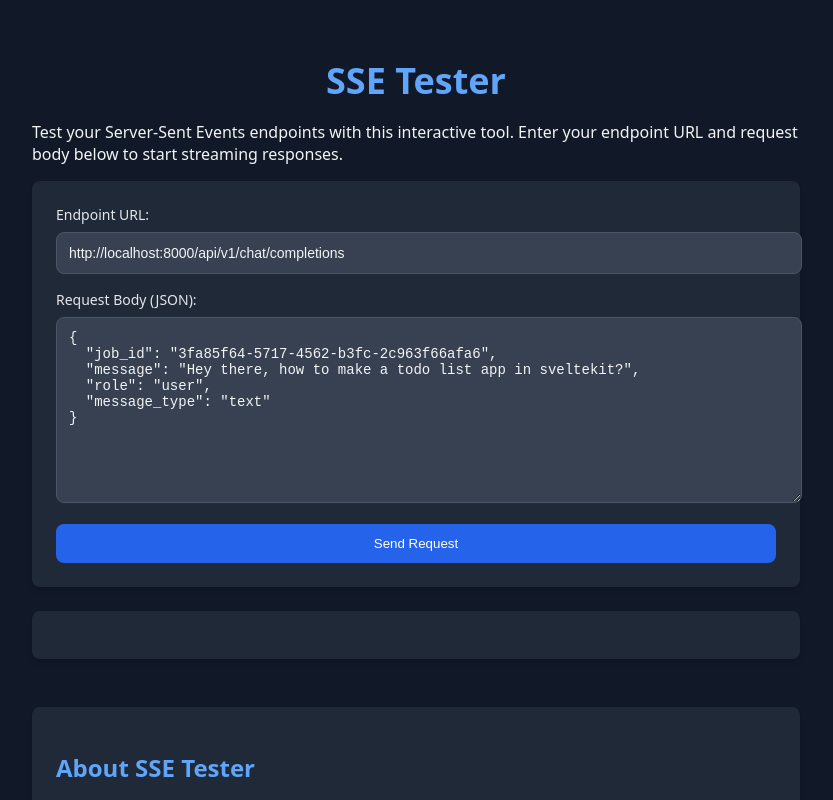
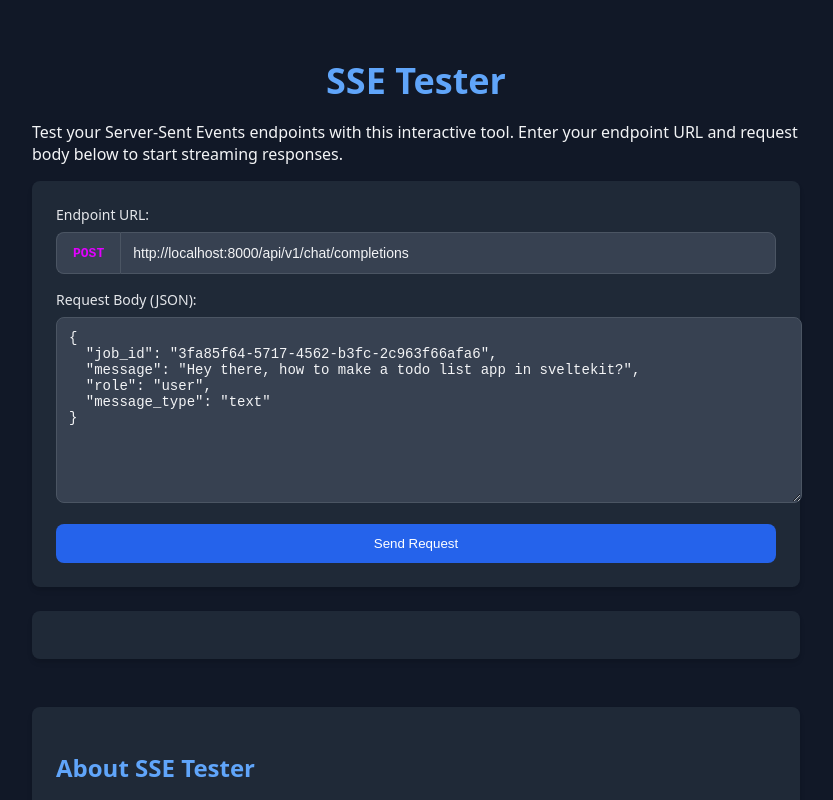
Before and after one commit to raghav-rama/sse-tester, a SvelteKit app: page / in a window 1280 px wide. Shown: the top 800 px of the page, without its empty margins (224-1057 px from the left). Built offline with nearby package versions, Linux system fonts and the light colour scheme.

Commit message:
fix: improve style

```diff
--- a/src/app.css
+++ b/src/app.css
@@ -14,6 +14,30 @@ body {
 }
 
 /* Form elements */
+.input-group {
+    display: flex;
+    align-items: stretch;
+    margin-bottom: 1rem;
+}
+
+.method-tag {
+    display: flex;
+    align-items: center;
+    padding: 0 1rem;
+    background-color: #374151;
+    border: 1px solid #4b5563;
+    border-right: none;
+    border-radius: 0.5rem 0 0 0.5rem;
+    color: #e100ff;
+    font-family: monospace;
+    font-weight: 800;
+}
+
+.input-group input {
+    margin-bottom: 0;
+    border-radius: 0 0.5rem 0.5rem 0;
+}
+
 input, textarea {
     width: 100%;
     padding: 0.75rem;
--- a/src/routes/+page.svelte
+++ b/src/routes/+page.svelte
@@ -62,7 +62,10 @@
 <form on:submit|preventDefault={handleSubmit} class="card">
 	<div>
 		<label for="url">Endpoint URL:</label>
-		<input type="text" id="url" bind:value={url} placeholder="Enter your SSE endpoint URL" />
+		<div class="input-group">
+			<span class="method-tag">POST</span>
+			<input type="text" id="url" bind:value={url} placeholder="Enter your SSE endpoint URL" />
+		</div>
 	</div>
 
 	<div>
@@ -70,7 +73,7 @@
 		<textarea id="body" bind:value={body} rows="10"></textarea>
 	</div>
 
-	<button type="submit"> Send Request </button>
+	<button type="submit">Send Request</button>
 </form>
 
 <article class="card prose">
```
